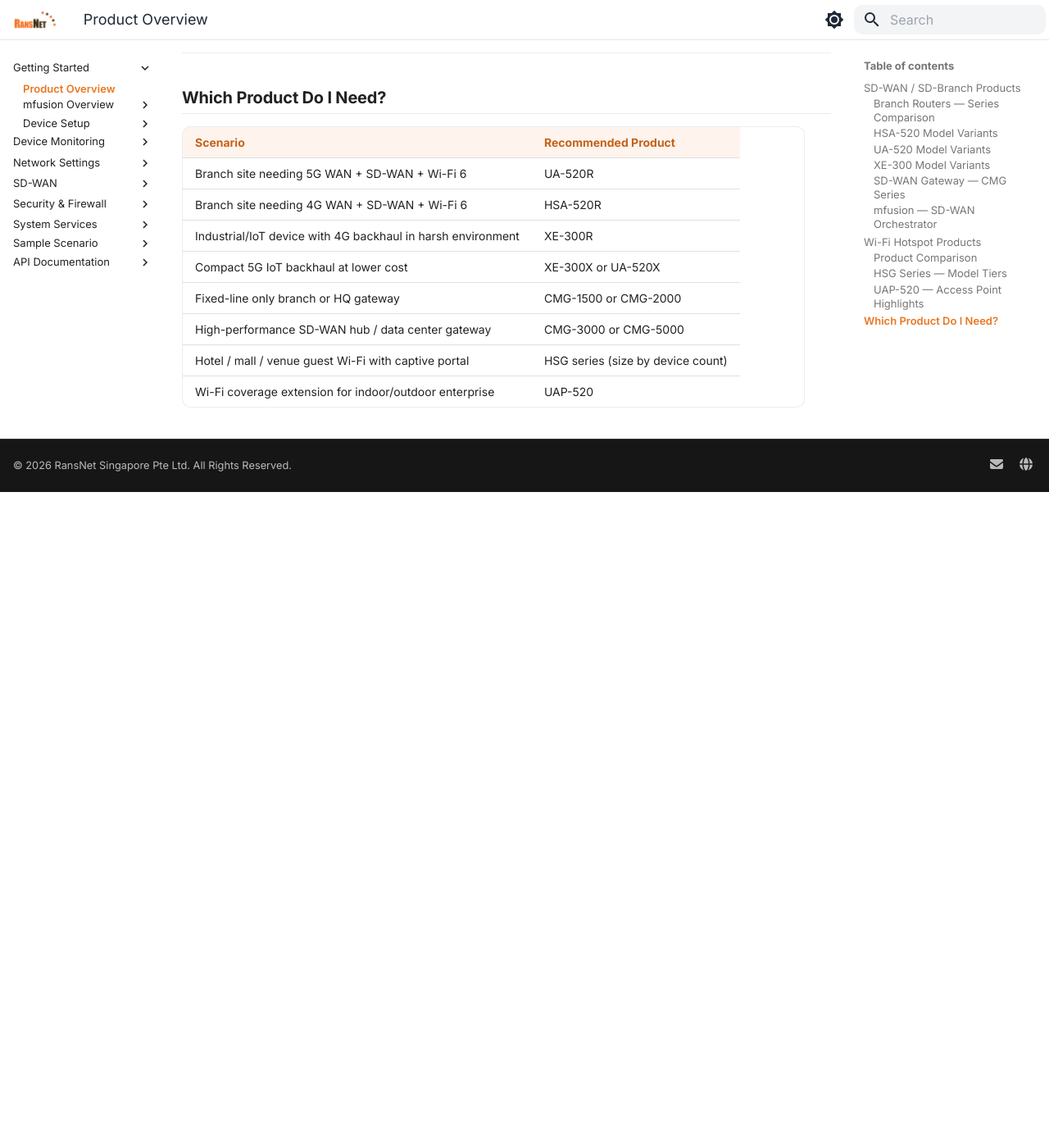
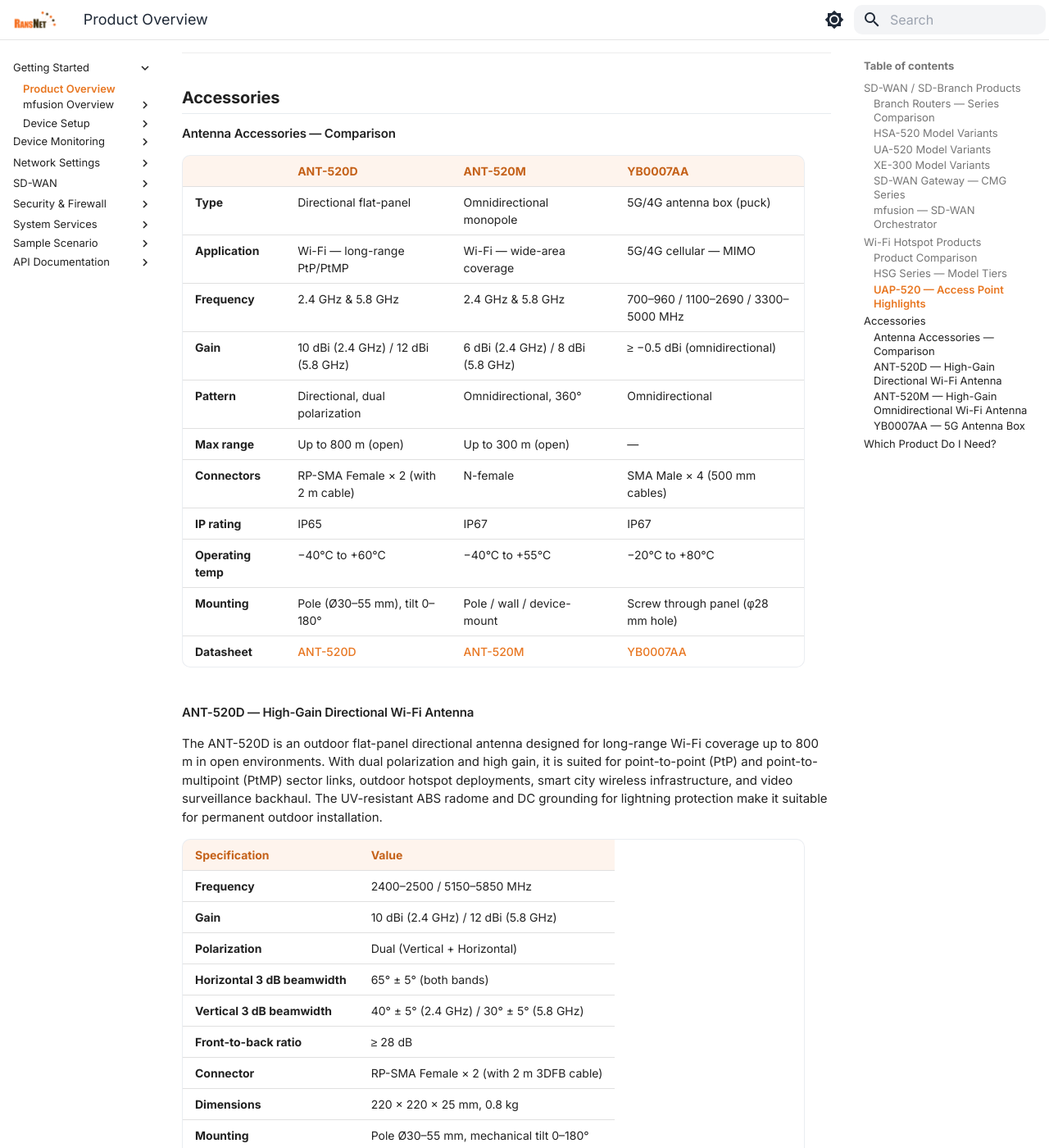
Before and after one commit to RansNet/docs, an MkDocs documentation site: the page built from docs/start/overview.md, in a window 1280 px wide and 1400 px high, scrolled down 5380 px. Shown: the whole window at 82% size. Built offline with MkDocs 1.6.1 and Material for MkDocs 9.7.7, drawn with Linux system fonts in a browser that asks for light colours; before the commit the page ends 5980 px from its top, so only the background shows below that; some of the changed text lies outside the part shown.

Commit message:
Update overview.md

```diff
--- a/docs/start/overview.md
+++ b/docs/start/overview.md
@@ -146,6 +146,79 @@
 
 ---
 
+## Accessories
+
+### Antenna Accessories — Comparison
+
+| | **ANT-520D** | **ANT-520M** | **YB0007AA** |
+|---|---|---|---|
+| **Type** | Directional flat-panel | Omnidirectional monopole | 5G/4G antenna box (puck) |
+| **Application** | Wi-Fi — long-range PtP/PtMP | Wi-Fi — wide-area coverage | 5G/4G cellular — MIMO |
+| **Frequency** | 2.4 GHz & 5.8 GHz | 2.4 GHz & 5.8 GHz | 700–960 / 1100–2690 / 3300–5000 MHz |
+| **Gain** | 10 dBi (2.4 GHz) / 12 dBi (5.8 GHz) | 6 dBi (2.4 GHz) / 8 dBi (5.8 GHz) | ≥ −0.5 dBi (omnidirectional) |
+| **Pattern** | Directional, dual polarization | Omnidirectional, 360° | Omnidirectional |
+| **Max range** | Up to 800 m (open) | Up to 300 m (open) | — |
+| **Connectors** | RP-SMA Female × 2 (with 2 m cable) | N-female | SMA Male × 4 (500 mm cables) |
+| **IP rating** | IP65 | IP67 | IP67 |
+| **Operating temp** | −40°C to +60°C | −40°C to +55°C | −20°C to +80°C |
+| **Mounting** | Pole (Ø30–55 mm), tilt 0–180° | Pole / wall / device-mount | Screw through panel (φ28 mm hole) |
+| **Datasheet** | [ANT-520D](RansNet%20ANT-520D%20Datasheet.pdf) | [ANT-520M](RansNet%20ANT-520M%20Datasheet.pdf) | [YB0007AA](RansNet-ANT-YB0007AA-Datasheet.pdf) |
+
+### ANT-520D — High-Gain Directional Wi-Fi Antenna
+
+The ANT-520D is an outdoor flat-panel directional antenna designed for long-range Wi-Fi coverage up to 800 m in open environments. With dual polarization and high gain, it is suited for point-to-point (PtP) and point-to-multipoint (PtMP) sector links, outdoor hotspot deployments, smart city wireless infrastructure, and video surveillance backhaul. The UV-resistant ABS radome and DC grounding for lightning protection make it suitable for permanent outdoor installation.
+
+| Specification | Value |
+|---|---|
+| **Frequency** | 2400–2500 / 5150–5850 MHz |
+| **Gain** | 10 dBi (2.4 GHz) / 12 dBi (5.8 GHz) |
+| **Polarization** | Dual (Vertical + Horizontal) |
+| **Horizontal 3 dB beamwidth** | 65° ± 5° (both bands) |
+| **Vertical 3 dB beamwidth** | 40° ± 5° (2.4 GHz) / 30° ± 5° (5.8 GHz) |
+| **Front-to-back ratio** | ≥ 28 dB |
+| **Connector** | RP-SMA Female × 2 (with 2 m 3DFB cable) |
+| **Dimensions** | 220 × 220 × 25 mm, 0.8 kg |
+| **Mounting** | Pole Ø30–55 mm, mechanical tilt 0–180° |
+| **IP rating / Compliance** | IP65, CE, FCC |
+| **Operating temp** | −40°C to +60°C |
+| **Lightning protection** | DC Grounded |
+
+### ANT-520M — High-Gain Omnidirectional Wi-Fi Antenna
+
+The ANT-520M is an outdoor monopole omnidirectional antenna delivering 360° Wi-Fi coverage up to 300 m in open environments. Its low-profile form factor and flexible mounting options (pole, wall, or direct device mount) make it well suited for access points and mesh nodes requiring broad-area coverage. It is optimized to work with RansNet's multi-hop self-healing mesh technology to maximize WLAN reachability and reliability across UAP-520 and HSA-520/UA-520 deployments.
+
+| Specification | Value |
+|---|---|
+| **Frequency** | 2400–2500 / 5150–5850 MHz |
+| **Gain** | 6 dBi (2.4 GHz) / 8 dBi (5.8 GHz) |
+| **Polarization** | Vertical |
+| **Beamwidth** | 360° horizontal (omnidirectional) |
+| **Connector** | N-female |
+| **Dimensions** | Ø20 × 350 mm, 0.226 kg |
+| **Mounting** | Pole / wall / direct device-mount |
+| **IP rating / Compliance** | IP67, CE, FCC |
+| **Operating temp** | −40°C to +55°C |
+| **Lightning protection** | DC Grounded |
+
+### YB0007AA — 5G Antenna Box
+
+The YB0007AA is a compact screw-mount 5G antenna box (puck form factor) providing four SMA connections for simultaneous 4G/5G MIMO operation. It covers the full 4G and 5G Sub-6 GHz spectrum (700–5000 MHz) and is validated with the Quectel RM500Q-GL module across LTE bands 1–71 and 5G bands N41, N77, N78, and N79. The low-profile IP67 enclosure mounts flush to surfaces on vehicles, enclosures, or wall panels — making it a practical external antenna upgrade for UA-520 and HSA-520 deployments where built-in or stub antennas are insufficient for reliable cellular coverage.
+
+| Specification | Value |
+|---|---|
+| **Frequency** | 700–960 / 1100–2690 / 3300–5000 MHz |
+| **Connectors** | 4 × SMA Male: LMH# (4G/5G main), LMH (4G/5G diversity), \*MH (5G MIMO1), MH (5G MIMO2) |
+| **Gain** | ≥ −0.5 dBi |
+| **Polarization** | Linear |
+| **Cable length** | 500 mm ± 30 mm |
+| **Dimensions** | Ø120 × 43 mm |
+| **IP rating** | IP67 |
+| **Operating temp** | −20°C to +80°C |
+| **Installation** | Screw-mount through panel (φ28 mm hole, wall thickness 2–4 mm) |
+| **Shell material** | KIBILAC® ASA, Black |
+
+---
+
 ## Which Product Do I Need?
 
 | Scenario | Recommended Product |
@@ -158,3 +231,6 @@
 | High-performance SD-WAN hub / data center gateway | CMG-3000 or CMG-5000 |
 | Hotel / mall / venue guest Wi-Fi with captive portal | HSG series (size by device count) |
 | Wi-Fi coverage extension for indoor/outdoor enterprise | UAP-520 |
+| Long-range outdoor Wi-Fi sector or PtP/PtMP link | ANT-520D |
+| Wide-area omnidirectional Wi-Fi coverage for APs or mesh nodes | ANT-520M |
+| External 4G/5G MIMO antenna for vehicle or panel mounting | YB0007AA |
```
